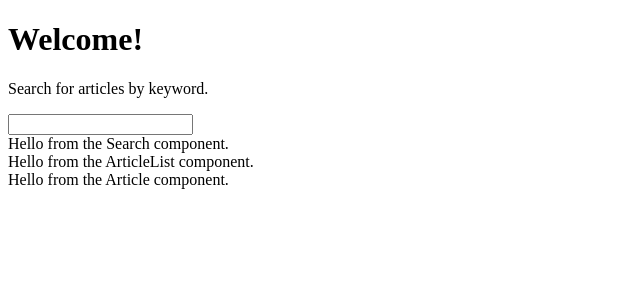
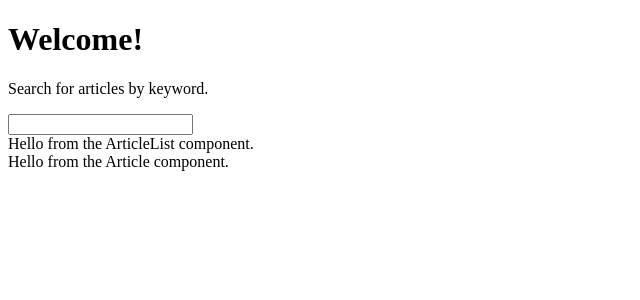
Before and after one commit to bryanakitchen/lab28-react-article-search, a React app: page / in a window 1280 px wide. Shown: the top 300 px of the page, without its empty margins (0-640 px from the left). Built offline with nearby package versions, Linux system fonts and the light colour scheme.

Commit message:
moved input into Search component and passed props for onChange

```diff
--- a/src/components/newsSearch/NewsSearch.jsx
+++ b/src/components/newsSearch/NewsSearch.jsx
@@ -15,10 +15,7 @@ export default class NewsSearch extends Component {
       const { article } = this.state;
       return (
         <>
-          <div>
-            <input type="text" value={article} onChange={this.handleChange} />
-          </div>
-          <Search />
+          <Search searchText={article} onChange={this.handleChange} />
           <ArticleList />
         </>
       );
--- a/src/components/search/Search.jsx
+++ b/src/components/search/Search.jsx
@@ -1,9 +1,15 @@
 import React from 'react';
+import PropTypes from 'prop-types';
 
-export default function Search() {
-  return (
-    <div>
-        Hello from the Search component.
-    </div>
-  );
-}
+const Search = ({ searchText, onChange }) => (
+  <div>
+    <input type="text" value={searchText} onChange={onChange} />
+  </div>
+);
+
+Search.prototypes = {
+  searchText: PropTypes.string.isRequired,
+  onChange: PropTypes.func.isRequired
+};
+
+export default Search;
```
